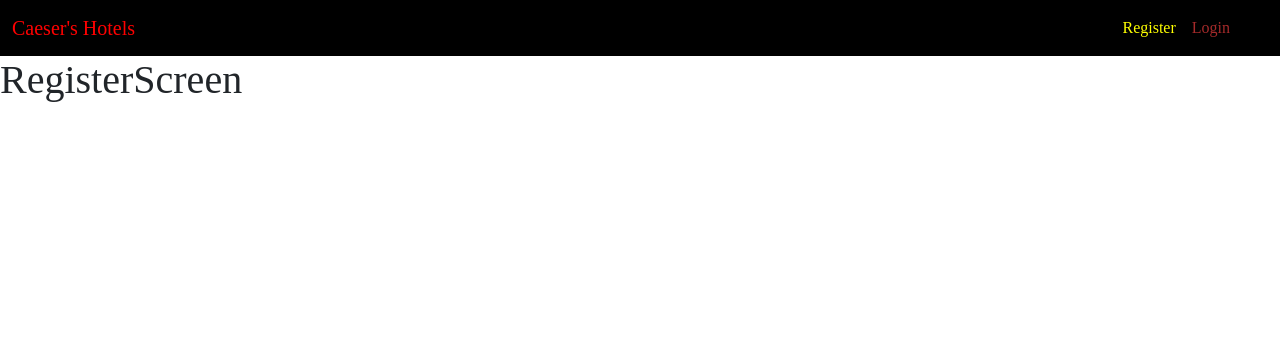
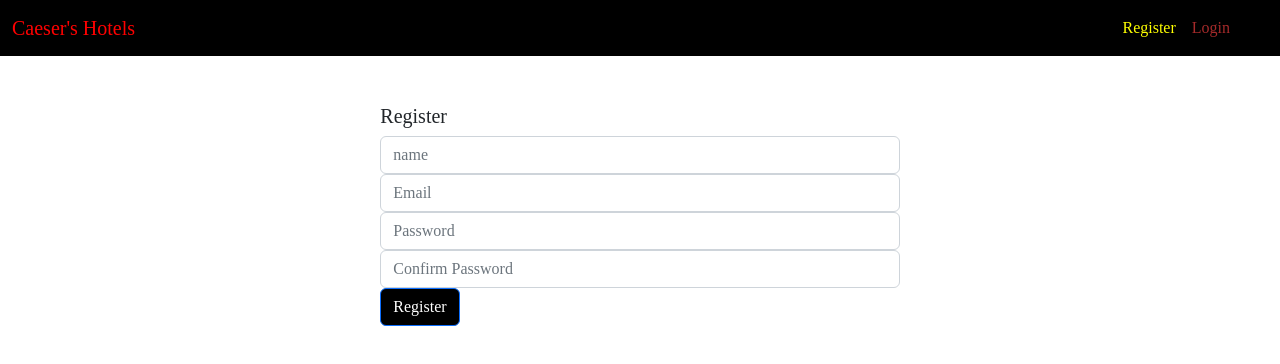
Before and after one commit to caeserlondon/caeser-hotels, a React (Create React App) app in the folder client/: page /register in a window 1280 px wide. Shown: the top 364 px of the page. Built offline with nearby package versions, Linux system fonts and the light colour scheme.

Commit message:
Creating the form input on the Register Screen

```diff
--- a/client/src/screens/RegisterScreen.js
+++ b/client/src/screens/RegisterScreen.js
@@ -1,7 +1,65 @@
+import { useState } from 'react';
+
 const RegisterScreen = () => {
+	const [name, setName] = useState('');
+	const [email, setEmail] = useState('');
+	const [password, setPassword] = useState('');
+	const [confirmPassword, setConfirmPassword] = useState('');
+
+	const register = () => {
+		if (password === confirmPassword) {
+			const user = {
+				name,
+				email,
+				password,
+				confirmPassword,
+			};
+			console.log(user);
+		} else {
+			alert('Please enter matching passwords');
+		}
+	};
+
 	return (
 		<div>
-			<h1>RegisterScreen</h1>
+			<div className="row justify-content-center mt-5">
+				<div className="col-md-5">
+					<div>
+						<h3>Register</h3>
+						<input
+							type="text"
+							className="form-control"
+							placeholder="name"
+							value={name}
+							onChange={(e) => setName(e.target.value)}
+						/>
+						<input
+							type="email"
+							className="form-control"
+							placeholder="Email"
+							value={email}
+							onChange={(e) => setEmail(e.target.value)}
+						/>
+						<input
+							type="text"
+							className="form-control"
+							placeholder="Password"
+							value={password}
+							onChange={(e) => setPassword(e.target.value)}
+						/>
+						<input
+							type="text"
+							className="form-control"
+							placeholder="Confirm Password"
+							value={confirmPassword}
+							onChange={(e) => setConfirmPassword(e.target.value)}
+						/>
+						<button className="btn btn-primary" onClick={register}>
+							Register
+						</button>
+					</div>
+				</div>
+			</div>
 		</div>
 	);
 };
```
